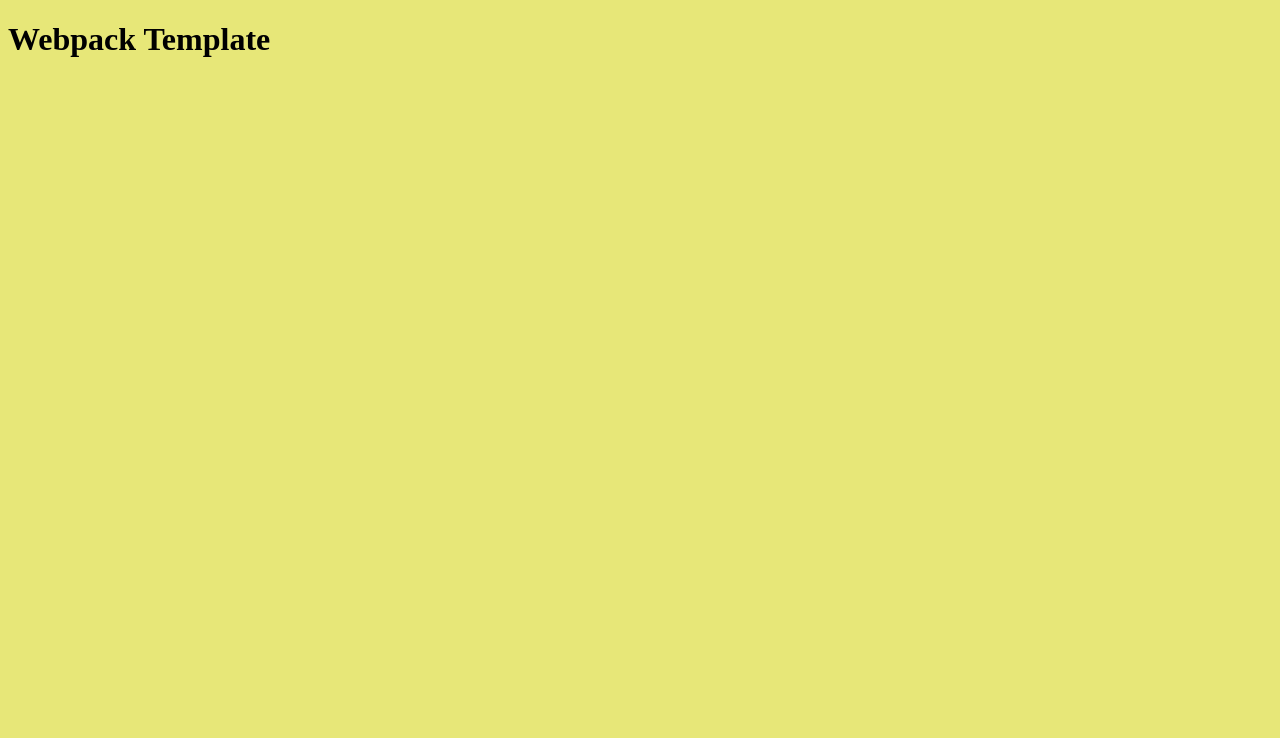
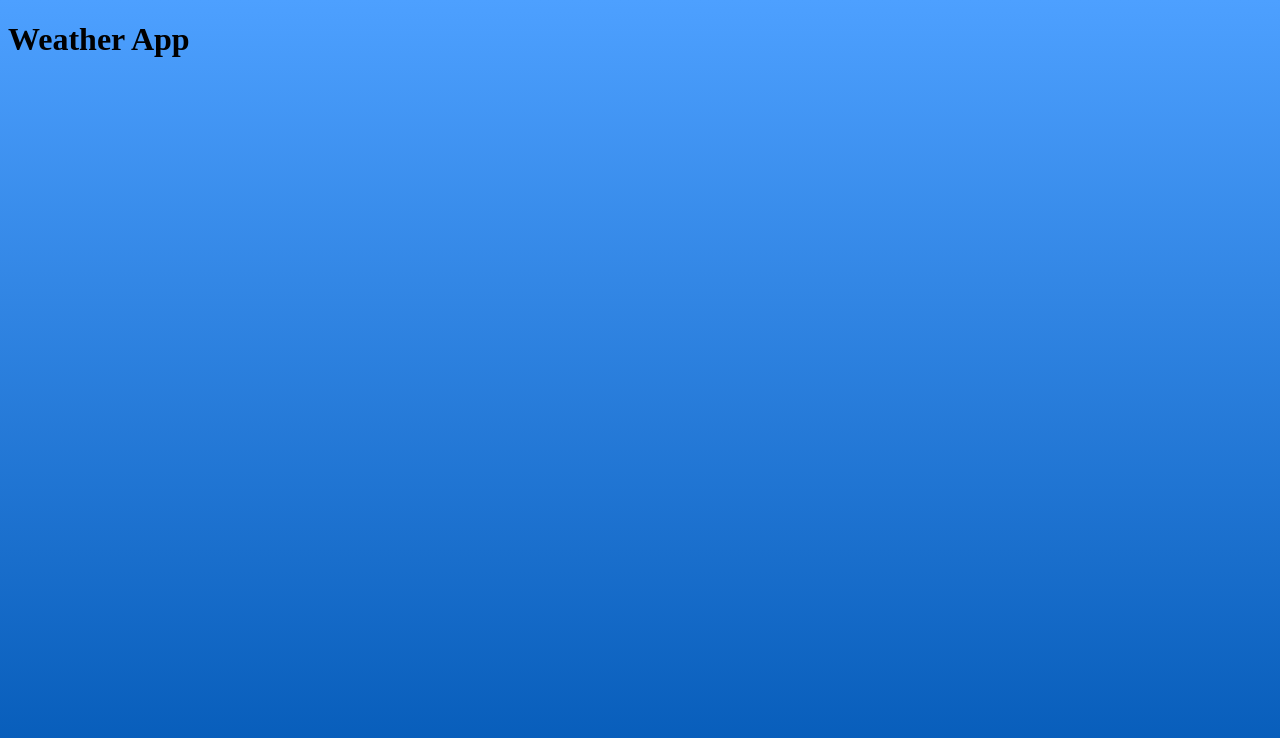
Before and after one commit to sameeksha-dalvi/weather-app, a website built with webpack: page src/template.html in a window 1280 px wide. Built offline with nearby package versions, Linux system fonts and the light colour scheme.

Commit message:
update Readme file

```diff
--- a/src/style.css
+++ b/src/style.css
@@ -1,3 +1,4 @@
 body{
-    background-color: rgb(231, 231, 120);
+    background-image: linear-gradient( to bottom , #4DA0FF , #0056B3);
+    height: 100vh;
 }
--- a/src/template.html
+++ b/src/template.html
@@ -3,9 +3,9 @@
 <head>
     <meta charset="UTF-8">
     <meta name="viewport" content="width=device-width, initial-scale=1.0">
-    <title>Document</title>
+    <title>Weather App</title>
 </head>
 <body>
-    <h1>Webpack Template</h1>
+    <h1>Weather App</h1>
 </body>
 </html>
```
Also changed, not shown: README.md.
